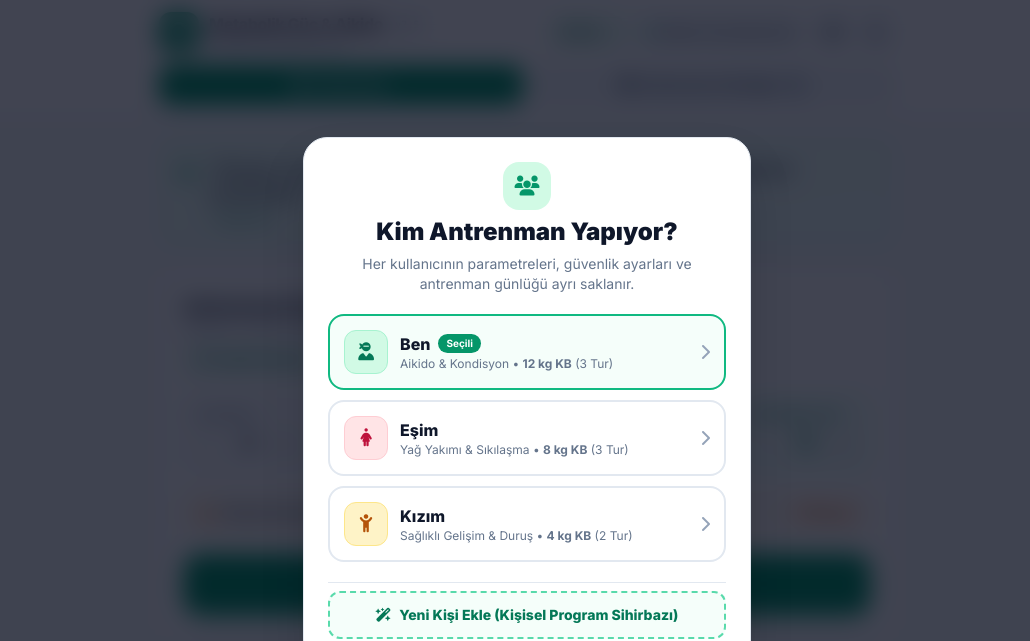
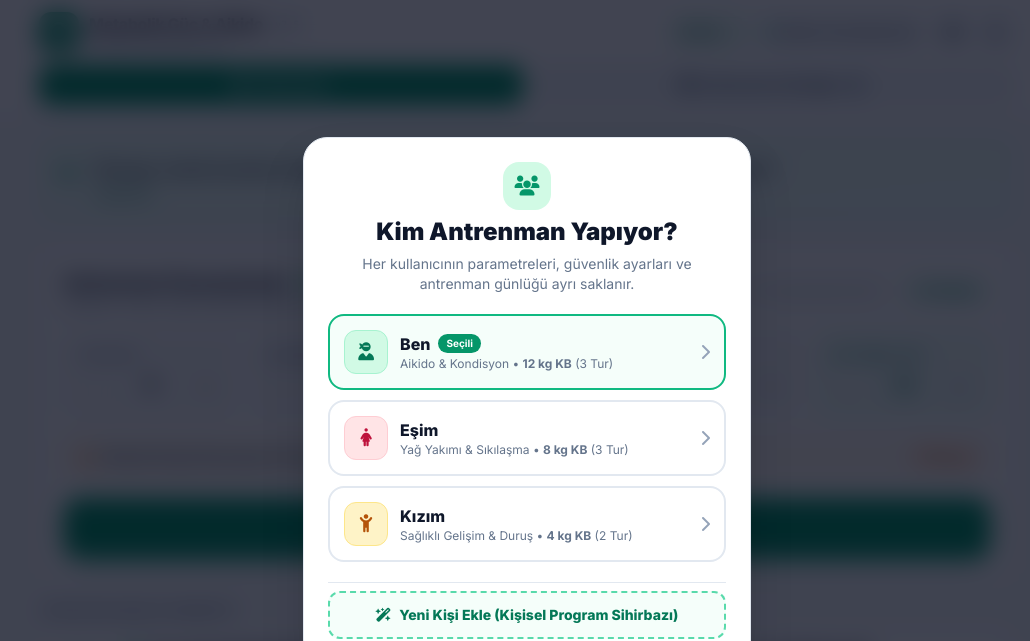
Before and after one commit to amonvala/aikido-kettlebell, a plain HTML site: page index.html in a window 1280 px wide. Shown: the top 641 px of the page, without its empty margins (113-1143 px from the left). Drawn offline with nearby package versions, Linux system fonts and the light colour scheme.

Commit message:
ana hazne genişletildi.

```diff
--- a/index.html
+++ b/index.html
@@ -214,7 +214,7 @@
 
   <!-- ==================== ÜST HEADER ==================== -->
   <header class="sticky top-0 z-40 bg-white/90 dark:bg-slate-900/90 backdrop-blur-md border-b border-slate-200 dark:border-slate-800">
-    <div class="max-w-3xl mx-auto px-4 py-3 flex items-center justify-between gap-2">
+    <div class="max-w-5xl mx-auto px-4 sm:px-6 py-3 flex items-center justify-between gap-2">
       <!-- Logo & Başlık -->
       <div class="flex items-center gap-2.5">
         <div class="w-10 h-10 rounded-xl bg-emerald-600 text-white flex items-center justify-center shadow-sm shrink-0">
@@ -260,7 +260,7 @@
     </div>
 
     <!-- Navigasyon Sekmeleri -->
-    <nav class="max-w-3xl mx-auto px-4 pb-2.5 flex gap-2">
+    <nav class="max-w-5xl mx-auto px-4 sm:px-6 pb-2.5 flex gap-2">
       <button id="tab-workout" onclick="switchTab('workout')"
         class="flex-1 py-2 px-3 rounded-xl text-xs sm:text-sm font-bold transition flex items-center justify-center gap-2 bg-emerald-600 text-white shadow-sm">
         <i class="fa-solid fa-stopwatch"></i>
@@ -276,7 +276,7 @@
   </header>
 
   <!-- ==================== ANA İÇERİK ALANI ==================== -->
-  <main class="max-w-3xl mx-auto px-4 py-5 pb-20">
+  <main class="max-w-5xl mx-auto px-4 sm:px-6 py-5 pb-20">
 
     <!-- ==================== SEKMELER: 1. ANTRENMAN EKRANI ==================== -->
     <section id="view-workout" class="space-y-5">
@@ -337,53 +337,53 @@
           </div>
 
           <!-- Ayar Grid -->
-          <div class="grid grid-cols-2 sm:grid-cols-5 gap-2.5">
+          <div class="grid grid-cols-2 sm:grid-cols-5 gap-3 sm:gap-4">
             <!-- Tur Sayısı -->
-            <div class="bg-slate-50 dark:bg-slate-800/60 p-3 rounded-xl border border-slate-200/70 dark:border-slate-700/70">
-              <label class="block text-[10px] font-bold uppercase text-slate-500 dark:text-slate-400 mb-1">Tur Sayısı</label>
-              <div class="flex items-center justify-between">
+            <div class="bg-slate-50 dark:bg-slate-800/60 p-3.5 rounded-xl border border-slate-200/70 dark:border-slate-700/70">
+              <label class="block text-[10px] font-bold uppercase tracking-wide whitespace-nowrap text-slate-500 dark:text-slate-400 mb-1.5">Tur Sayısı</label>
+              <div class="flex items-center justify-between gap-1">
                 <button onclick="adjustSetting('rounds', -1)" class="w-8 h-8 rounded-lg bg-white dark:bg-slate-700 border border-slate-200 dark:border-slate-600 font-bold hover:bg-slate-100 active:scale-95 transition">-</button>
-                <span id="cfg-rounds" class="text-lg font-extrabold">3</span>
+                <span id="cfg-rounds" class="text-lg font-extrabold tabular-nums">3</span>
                 <button onclick="adjustSetting('rounds', 1)" class="w-8 h-8 rounded-lg bg-white dark:bg-slate-700 border border-slate-200 dark:border-slate-600 font-bold hover:bg-slate-100 active:scale-95 transition">+</button>
               </div>
             </div>
 
             <!-- Çalışma Süresi -->
-            <div class="bg-slate-50 dark:bg-slate-800/60 p-3 rounded-xl border border-slate-200/70 dark:border-slate-700/70">
-              <label class="block text-[10px] font-bold uppercase text-slate-500 dark:text-slate-400 mb-1">Çalışma (sn)</label>
-              <div class="flex items-center justify-between">
+            <div class="bg-slate-50 dark:bg-slate-800/60 p-3.5 rounded-xl border border-slate-200/70 dark:border-slate-700/70">
+              <label class="block text-[10px] font-bold uppercase tracking-wide whitespace-nowrap text-slate-500 dark:text-slate-400 mb-1.5">Çalışma (sn)</label>
+              <div class="flex items-center justify-between gap-1">
                 <button onclick="adjustSetting('workSec', -5)" class="w-8 h-8 rounded-lg bg-white dark:bg-slate-700 border border-slate-200 dark:border-slate-600 font-bold hover:bg-slate-100 active:scale-95 transition">-</button>
-                <span id="cfg-workSec" class="text-lg font-extrabold">40</span>
+                <span id="cfg-workSec" class="text-lg font-extrabold tabular-nums">40</span>
                 <button onclick="adjustSetting('workSec', 5)" class="w-8 h-8 rounded-lg bg-white dark:bg-slate-700 border border-slate-200 dark:border-slate-600 font-bold hover:bg-slate-100 active:scale-95 transition">+</button>
               </div>
             </div>
 
             <!-- Hareket Arası Dinlenme -->
-            <div class="bg-slate-50 dark:bg-slate-800/60 p-3 rounded-xl border border-slate-200/70 dark:border-slate-700/70">
-              <label class="block text-[10px] font-bold uppercase text-slate-500 dark:text-slate-400 mb-1">Geçiş (sn)</label>
-              <div class="flex items-center justify-between">
+            <div class="bg-slate-50 dark:bg-slate-800/60 p-3.5 rounded-xl border border-slate-200/70 dark:border-slate-700/70">
+              <label class="block text-[10px] font-bold uppercase tracking-wide whitespace-nowrap text-slate-500 dark:text-slate-400 mb-1.5">Geçiş (sn)</label>
+              <div class="flex items-center justify-between gap-1">
                 <button onclick="adjustSetting('restSec', -5)" class="w-8 h-8 rounded-lg bg-white dark:bg-slate-700 border border-slate-200 dark:border-slate-600 font-bold hover:bg-slate-100 active:scale-95 transition">-</button>
-                <span id="cfg-restSec" class="text-lg font-extrabold">20</span>
+                <span id="cfg-restSec" class="text-lg font-extrabold tabular-nums">20</span>
                 <button onclick="adjustSetting('restSec', 5)" class="w-8 h-8 rounded-lg bg-white dark:bg-slate-700 border border-slate-200 dark:border-slate-600 font-bold hover:bg-slate-100 active:scale-95 transition">+</button>
               </div>
             </div>
 
             <!-- Tur Arası Dinlenme -->
-            <div class="bg-slate-50 dark:bg-slate-800/60 p-3 rounded-xl border border-slate-200/70 dark:border-slate-700/70">
-              <label class="block text-[10px] font-bold uppercase text-slate-500 dark:text-slate-400 mb-1">Tur Arası (sn)</label>
-              <div class="flex items-center justify-between">
+            <div class="bg-slate-50 dark:bg-slate-800/60 p-3.5 rounded-xl border border-slate-200/70 dark:border-slate-700/70">
+              <label class="block text-[10px] font-bold uppercase tracking-wide whitespace-nowrap text-slate-500 dark:text-slate-400 mb-1.5">Tur Arası (sn)</label>
+              <div class="flex items-center justify-between gap-1">
                 <button onclick="adjustSetting('roundRestSec', -15)" class="w-8 h-8 rounded-lg bg-white dark:bg-slate-700 border border-slate-200 dark:border-slate-600 font-bold hover:bg-slate-100 active:scale-95 transition">-</button>
-                <span id="cfg-roundRestSec" class="text-lg font-extrabold">90</span>
+                <span id="cfg-roundRestSec" class="text-lg font-extrabold tabular-nums">90</span>
                 <button onclick="adjustSetting('roundRestSec', 15)" class="w-8 h-8 rounded-lg bg-white dark:bg-slate-700 border border-slate-200 dark:border-slate-600 font-bold hover:bg-slate-100 active:scale-95 transition">+</button>
               </div>
             </div>
 
             <!-- Kettlebell Ağırlığı (kg) -->
-            <div class="col-span-2 sm:col-span-1 bg-emerald-50/70 dark:bg-emerald-950/30 p-3 rounded-xl border border-emerald-200 dark:border-emerald-800/70">
-              <label class="block text-[10px] font-bold uppercase text-emerald-700 dark:text-emerald-400 mb-1">Kettlebell (kg)</label>
-              <div class="flex items-center justify-between">
+            <div class="col-span-2 sm:col-span-1 bg-emerald-50/70 dark:bg-emerald-950/30 p-3.5 rounded-xl border border-emerald-200 dark:border-emerald-800/70">
+              <label class="block text-[10px] font-bold uppercase tracking-wide whitespace-nowrap text-emerald-700 dark:text-emerald-400 mb-1.5">Kettlebell (kg)</label>
+              <div class="flex items-center justify-between gap-1">
                 <button onclick="adjustSetting('weightKg', -2)" class="w-8 h-8 rounded-lg bg-white dark:bg-slate-800 border border-emerald-200 dark:border-emerald-700 font-bold hover:bg-emerald-100 active:scale-95 transition">-</button>
-                <span id="cfg-weightKg" class="text-lg font-extrabold text-emerald-700 dark:text-emerald-400">12</span>
+                <span id="cfg-weightKg" class="text-lg font-extrabold tabular-nums text-emerald-700 dark:text-emerald-400">12</span>
                 <button onclick="adjustSetting('weightKg', 2)" class="w-8 h-8 rounded-lg bg-white dark:bg-slate-800 border border-emerald-200 dark:border-emerald-700 font-bold hover:bg-emerald-100 active:scale-95 transition">+</button>
               </div>
             </div>
```
